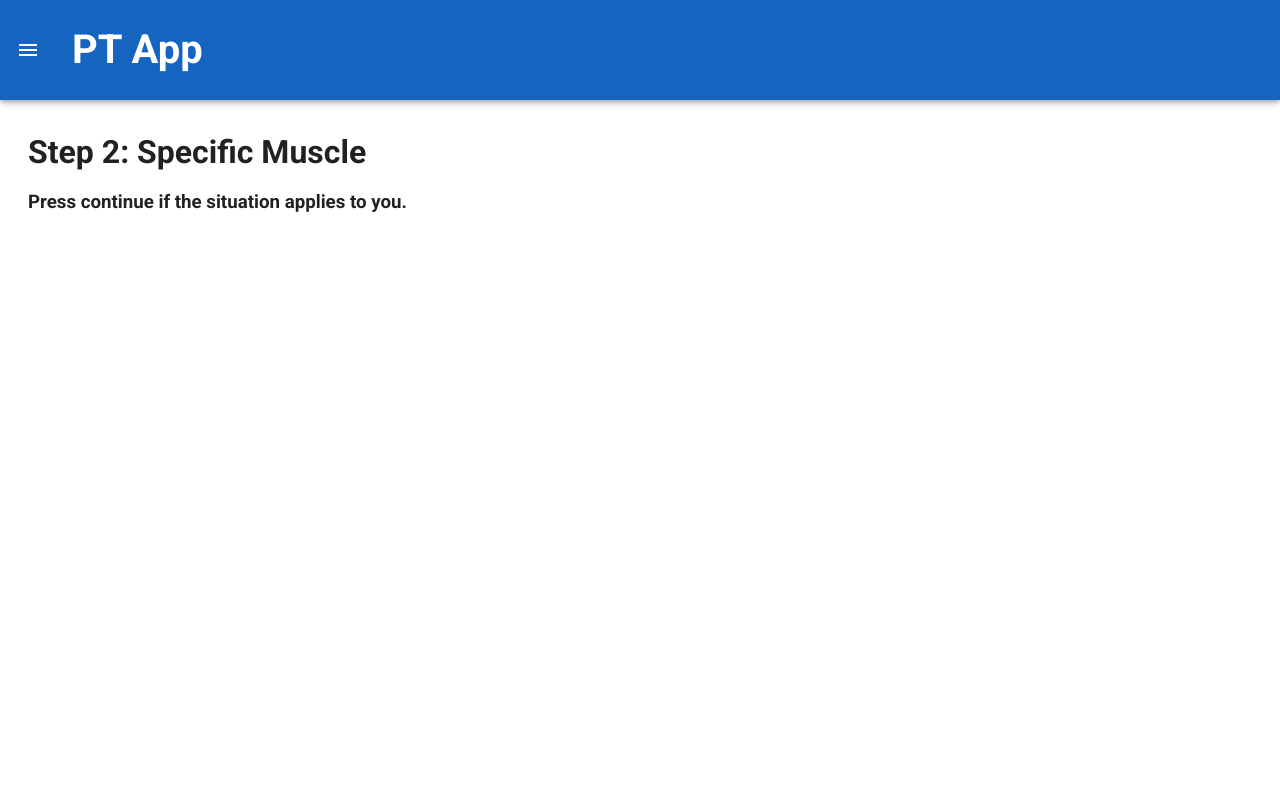
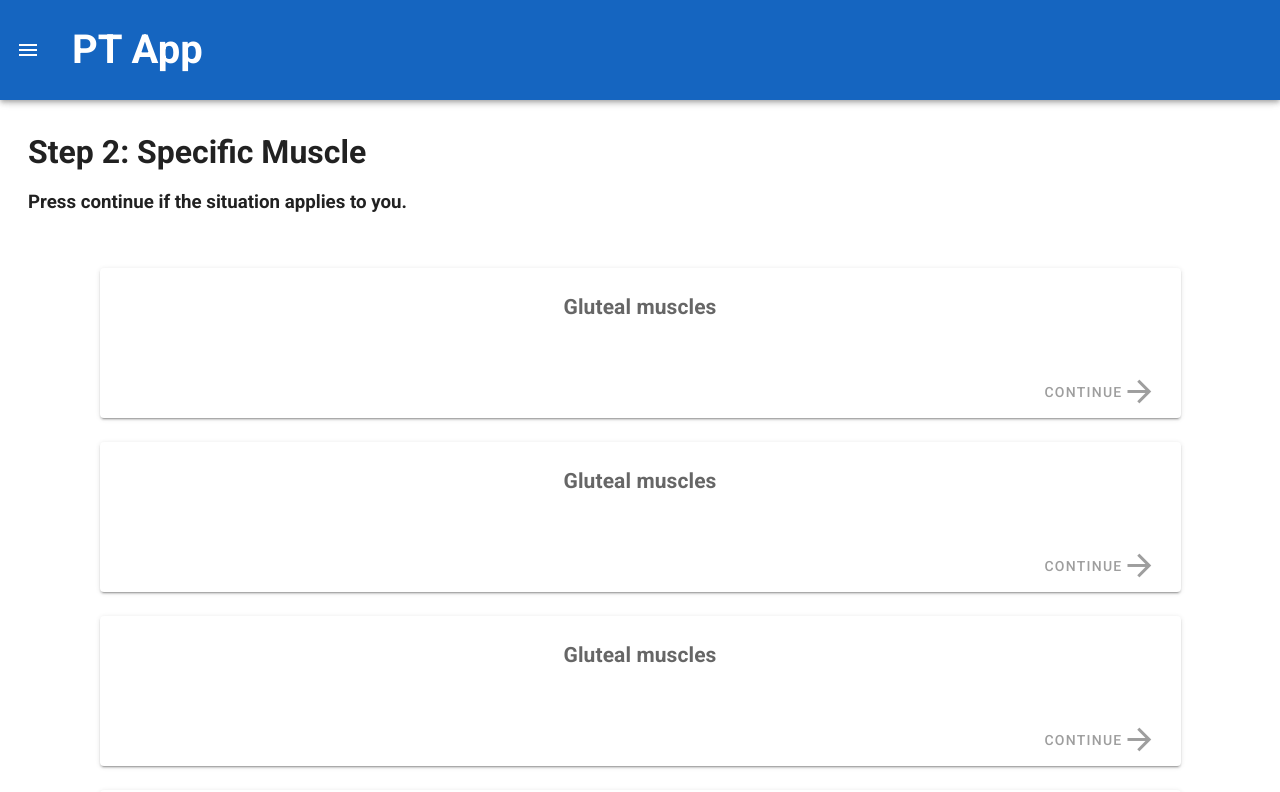
Before and after one commit to brycenamorozo/PT_App, a Vue app: page /UpperLegQ in a window 1280 px wide. Shown: the top 792 px of the page. Built offline with nearby package versions, Linux system fonts and the light colour scheme.

Commit message:
Update UpperLegQ.vue

```diff
--- a/src/views/UpperLegExercises/UpperLegQ.vue
+++ b/src/views/UpperLegExercises/UpperLegQ.vue
@@ -4,6 +4,29 @@
   <div class="pa-7">
     <h1>Step 2: Specific Muscle</h1>
     <h3 class="mt-3">Press continue if the situation applies to you.</h3>
+    <v-container class="pa-10">
+      <v-layout column>
+        <v-flex v-for="item in items" :key="item.title">
+          <v-card  class="text-center ma-3 pt-3 px-3 d-flex flex-column">
+            <v-card-text>
+              <h2>{{ item.title }}</h2>
+            </v-card-text>
+
+            <v-responsive class="pt-4">
+              <p>{{ item.info }}</p>
+            </v-responsive>
+
+            <v-card-actions :to="item.route">
+              <v-spacer></v-spacer>
+              <v-btn flat depressed color="white grey--text" :to="item.route">
+                <span>Continue</span>
+                <v-icon large right>mdi-arrow-right</v-icon>
+              </v-btn>
+            </v-card-actions>
+          </v-card>
+        </v-flex>
+      </v-layout>
+    </v-container>
   </div>
 </div>
 </template>
@@ -17,7 +40,26 @@ export default {
 
   data() {
     return {
-
+      items: [
+        { title: 'Gluteal muscles', route: '/Glutes',
+          info: '',
+          picture: require('../../assets/GlutealMuscles.jpg') },
+        { title: 'Gluteal muscles', route: '/Glutes',
+          info: '',
+          picture: require('../../assets/GlutealMuscles.jpg') },
+        { title: 'Gluteal muscles', route: '/Glutes',
+          info: '',
+          picture: require('../../assets/GlutealMuscles.jpg') },
+        { title: 'Gluteal muscles', route: '/Glutes',
+          info: '',
+          picture: require('../../assets/GlutealMuscles.jpg') },
+        { title: 'Gluteal muscles', route: '/Glutes',
+          info: '',
+          picture: require('../../assets/GlutealMuscles.jpg') },
+        { title: 'Gluteal muscles', route: '/Glutes',
+          info: '',
+          picture: require('../../assets/GlutealMuscles.jpg') },
+      ],
     }
   },
 }
```
